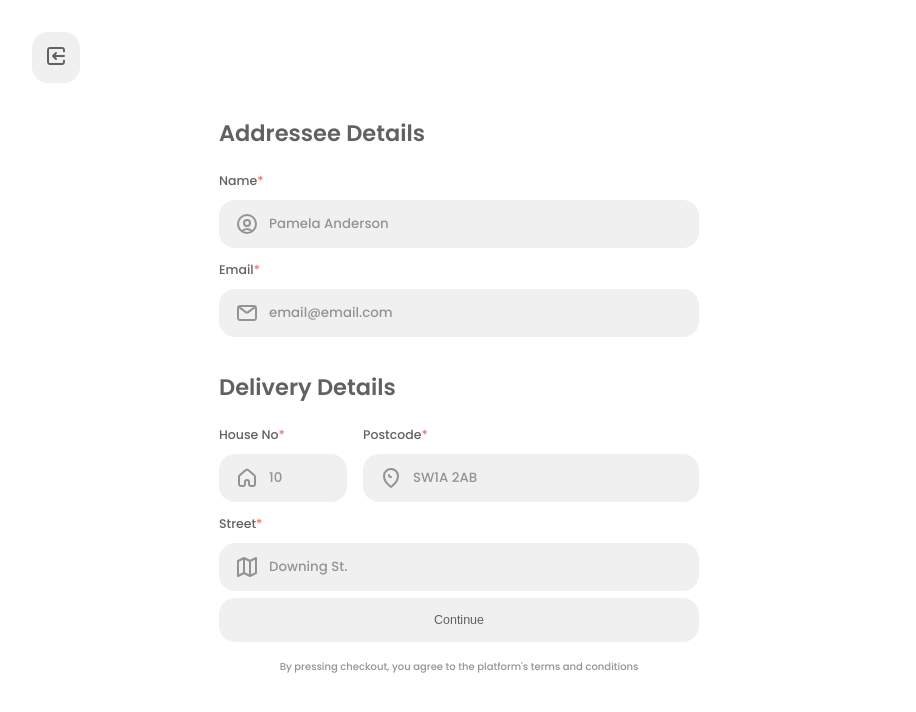
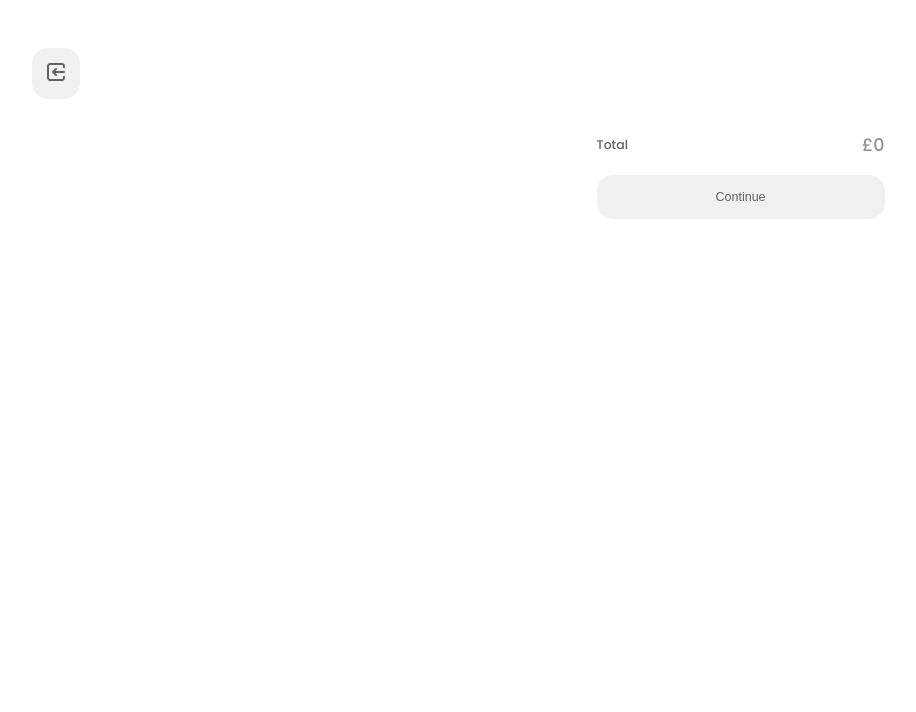
Before and after one commit to 1imo/E-Commerce-Front-End, a React (Vite) app in the folder front_end/: page /basket in a window 1280 px wide. Shown: the top 712 px of the page, without its empty margins (181-1097 px from the left). Built offline with nearby package versions, Linux system fonts and the light colour scheme.

Commit message:
Please remember to always install your packages in the correct directory. Marrying the individual components together and further fixing the responsiveness

```diff
--- a/front_end/package.json
+++ b/front_end/package.json
@@ -11,7 +11,8 @@
   },
   "dependencies": {
     "react": "^18.2.0",
-    "react-dom": "^18.2.0"
+    "react-dom": "^18.2.0",
+    "react-router-dom": "^6.22.3"
   },
   "devDependencies": {
     "@types/node": "^20.12.7",
--- a/front_end/src/App.tsx
+++ b/front_end/src/App.tsx
@@ -1,4 +1,5 @@
 import { useEffect, useState } from "react";
+import { Routes, Route, Link } from "react-router-dom";
 import Heading from "./Atoms/Headings";
 import Icon from "./Atoms/Icons";
 import Text from "./Atoms/Text";
@@ -24,7 +25,14 @@ import BasketPage from "./Pages/Basket-Page/Index";
 import CheckoutPage from "./Pages/Checkout-Page/Index";
 
 function App() {
-	return <CheckoutPage />;
+	return (
+		<Routes>
+			<Route path="/" element={<Home />} />
+			<Route path="/item/:id" element={<ProductPage />} />
+			<Route path="/basket" element={<BasketPage />} />
+			<Route path="/checkout" element={<CheckoutPage />} />
+		</Routes>
+	);
 }
 
 export default App;
--- a/front_end/src/Molecules/Btn-Icon/Index.tsx
+++ b/front_end/src/Molecules/Btn-Icon/Index.tsx
@@ -1,6 +1,7 @@
 import { FC } from "react";
 import Icon from "../../Atoms/Icons";
 import "./Style.css";
+import { useNavigate } from "react-router";
 
 // Types
 type Icon = "Basket" | "Back";
@@ -19,6 +20,16 @@ interface Props {
 }
 
 const BtnIcon: FC<Props> = ({ type, colour = "--grey-one" }) => {
+	const navigate = useNavigate();
+
+	const handleClick = () => {
+		if (type == "Back") {
+			navigate(-1);
+		} else if (type == "Basket") {
+			navigate("/basket");
+		}
+	};
+
 	let icon;
 
 	if (type == "Basket") {
@@ -27,7 +38,11 @@ const BtnIcon: FC<Props> = ({ type, colour = "--grey-one" }) => {
 		icon = <Icon type="Back" colour={colour} />;
 	}
 
-	return <button className="btn-icon">{icon}</button>;
+	return (
+		<button className="btn-icon" onClick={handleClick}>
+			{icon}
+		</button>
+	);
 };
 
 export default BtnIcon;
--- a/front_end/src/Molecules/Crd-Products-Sml/Index.tsx
+++ b/front_end/src/Molecules/Crd-Products-Sml/Index.tsx
@@ -2,6 +2,7 @@ import { FC } from "react";
 import Heading from "../../Atoms/Headings";
 import "./Style.css";
 import LinkNotif from "../Link-Notif/Index";
+import { useNavigate } from "react-router";
 
 type Width = "fixed" | "fluid";
 
@@ -20,12 +21,14 @@ const CrdProductsSml: FC<Props> = ({
 	title,
 	category,
 }) => {
+	const navigate = useNavigate();
 	return (
 		<div
 			className={`crd-products crd-products--${width}`}
 			tabIndex={0}
 			role="region"
 			aria-label={`Product: ${title}`}
+			onClick={() => navigate(`/item/${title}`)}
 		>
 			<div className="crd-products__image">
 				<img src={imageSource} alt={title} />
--- a/front_end/src/Organisms/Nav-Bar/Style.css
+++ b/front_end/src/Organisms/Nav-Bar/Style.css
@@ -5,10 +5,11 @@
 	width: 100%;
 	box-sizing: border-box;
 	padding: 32px 16px 16px;
+	column-gap: 16px;
 }
 
 .nav-bar__left {
-	width: calc(100% - 96px) !important;
+	flex: 1;
 	align-self: flex-start;
 }
 
--- a/front_end/src/Organisms/Product-Grid/Style.css
+++ b/front_end/src/Organisms/Product-Grid/Style.css
@@ -7,3 +7,9 @@
 	width: 100%;
 	box-sizing: border-box;
 }
+
+@media (min-width: 750px) {
+	.product-grid {
+		grid-template-columns: repeat(auto-fit, minmax(196px, 1fr));
+	}
+}
--- a/front_end/src/main.tsx
+++ b/front_end/src/main.tsx
@@ -2,9 +2,12 @@ import React from "react";
 import ReactDOM from "react-dom/client";
 import App from "./App.tsx";
 import "./Styles/Globals.css";
+import { BrowserRouter } from "react-router-dom";
 
 ReactDOM.createRoot(document.getElementById("root")!).render(
 	<React.StrictMode>
-		<App />
+		<BrowserRouter>
+			<App />
+		</BrowserRouter>
 	</React.StrictMode>
 );
```
Also changed, not shown: 1 other file (tests, documents, lock files or other folders).
